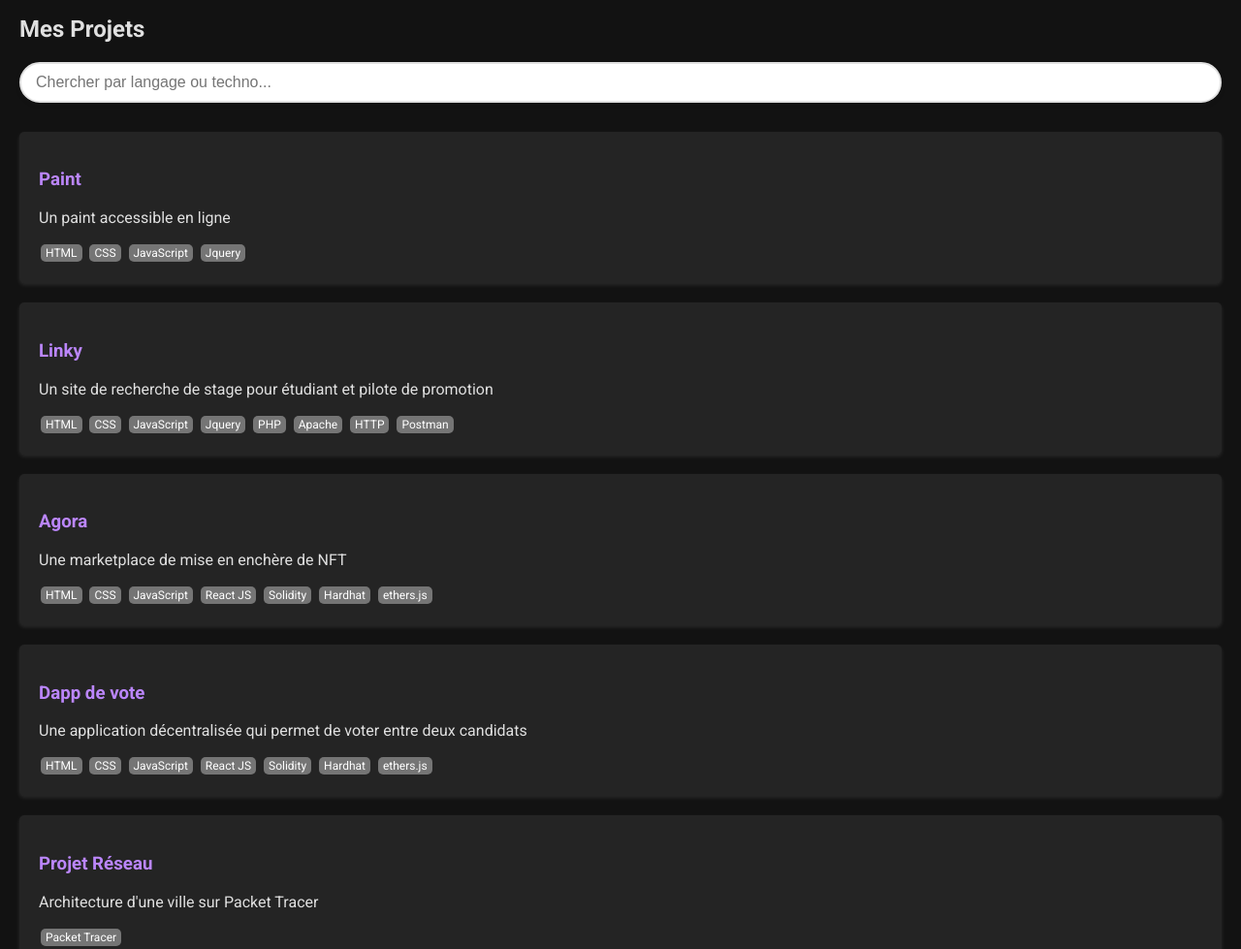
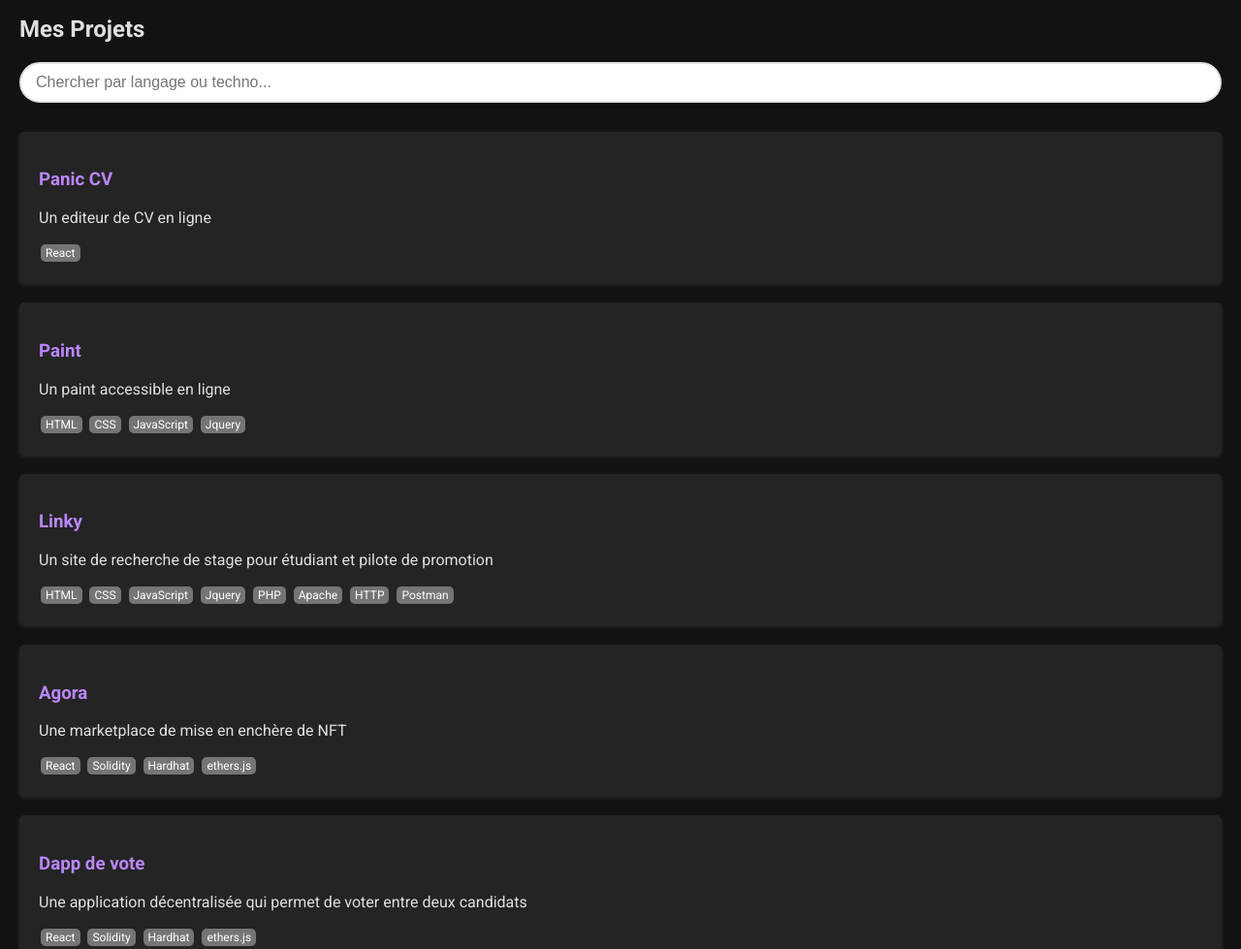
Before and after one commit to LeoVtr76/MyPortfolio, a plain HTML site: page index.html in a window 1280 px wide. Shown: the part 200-1179 px from the top of the page at 97% size. Drawn offline with Linux system fonts and the light colour scheme.

Commit message:
update files and add PanicCV project

```diff
--- a/index.html
+++ b/index.html
@@ -27,6 +27,15 @@
     <input type="text" id="searchInput" onkeyup="filterProjects()" placeholder="Chercher par langage ou techno..."
       list="tagSuggestions" />
     <datalist id="tagSuggestions"></datalist>
+    <a href="panicCV/panicCV.html" class="project-link">
+      <div class="project">
+        <h3>Panic CV</h3>
+        <p> Un editeur de CV en ligne</p>
+        <div id="project-tags">
+          <span class="tag">React</span>
+        </div>
+      </div>
+    </a>
     <a href="paint/paint.html" class="project-link">
       <div class="project">
         <h3>Paint</h3>
@@ -60,10 +69,7 @@
         <h3>Agora</h3>
         <p>Une marketplace de mise en enchère de NFT</p>
         <div class="project-tags">
-          <span class="tag">HTML</span>
-          <span class="tag">CSS</span>
-          <span class="tag">JavaScript</span>
-          <span class="tag">React JS</span>
+          <span class="tag">React</span>
           <span class="tag">Solidity</span>
           <span class="tag">Hardhat</span>
           <span class="tag">ethers.js</span>
@@ -78,10 +84,7 @@
           candidats
         </p>
         <div class="project-tags">
-          <span class="tag">HTML</span>
-          <span class="tag">CSS</span>
-          <span class="tag">JavaScript</span>
-          <span class="tag">React JS</span>
+          <span class="tag">React</span>
           <span class="tag">Solidity</span>
           <span class="tag">Hardhat</span>
           <span class="tag">ethers.js</span>
```
Also changed, not shown: about.html (+1 -1 lines), agora/agora.html (+7 -22 lines), dappvote/dappvote.html (+8 -23 lines), panicCV/panicCV.html (added, +35 -0 lines), panicCV/logo.png (added).
